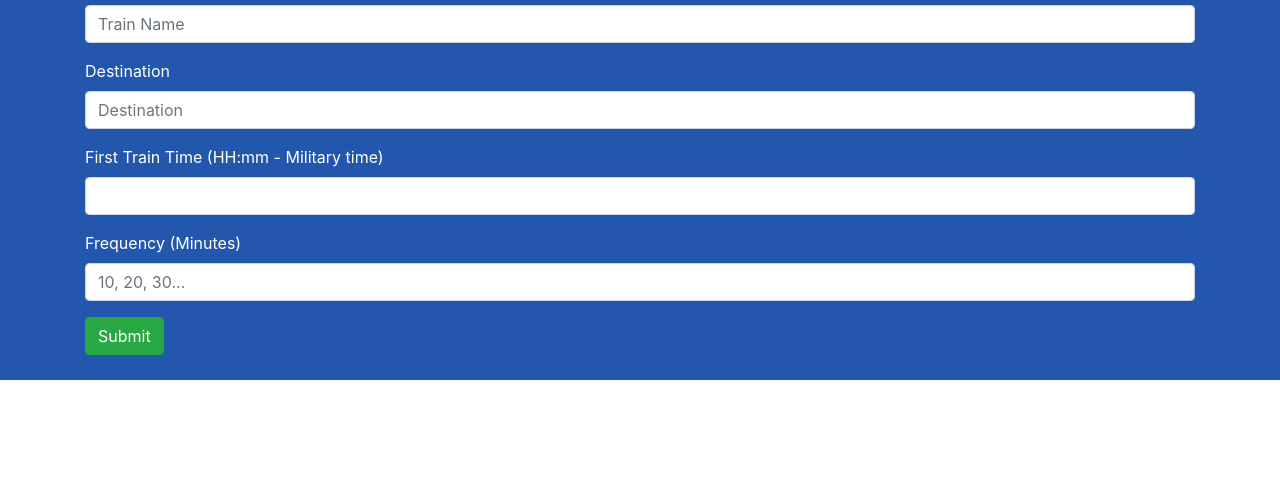
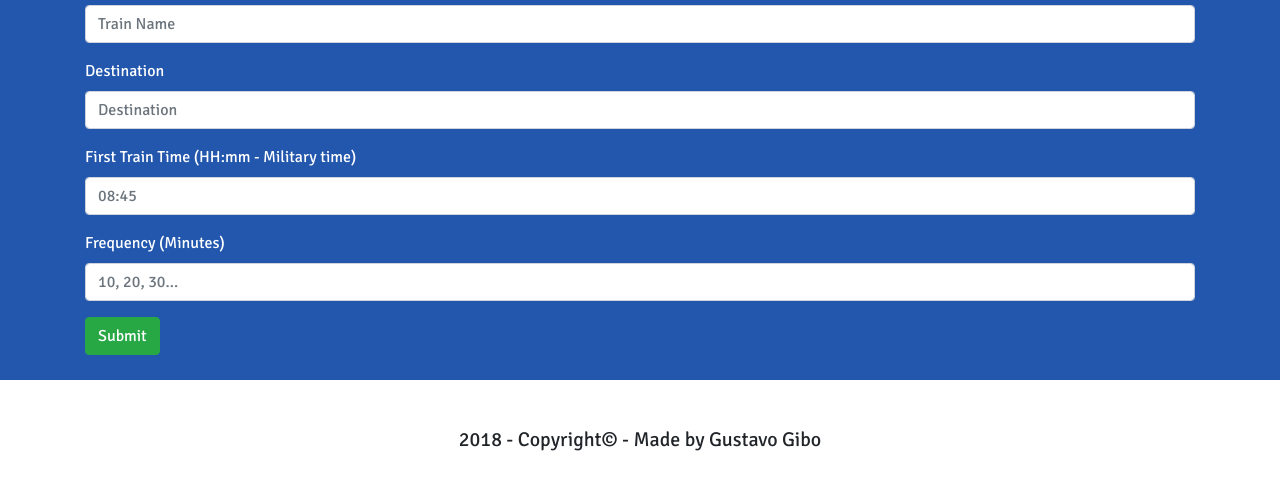
Before and after one commit to gustavogibo/Train-Scheduler, a plain HTML site: page index.html in a window 1280 px wide. Shown: the part 610-1100 px from the top of the page. Before the commit the page ends 990 px from the top, so only its background shows below. Drawn offline with nearby package versions, Linux system fonts and the light colour scheme; no server answers.

Commit message:
Adding a google font and a footer

```diff
--- a/assets/css/style.css
+++ b/assets/css/style.css
@@ -1,3 +1,7 @@
+body {
+    font-family: 'Signika', sans-serif;
+}
+
 header {
     padding: 75px 0px;
     background: #2257ad;
@@ -13,3 +17,8 @@ header {
     background: #2257ad;
     color: #fff;
 }
+
+.footer {
+    padding: 45px 0px;
+    font-size: 20px;
+}
--- a/index.html
+++ b/index.html
@@ -12,6 +12,7 @@
     <meta name="msapplication-TileColor" content="#da532c">
     <meta name="theme-color" content="#ffffff">
     <link rel="stylesheet" href="https://stackpath.bootstrapcdn.com/bootstrap/4.1.0/css/bootstrap.min.css" integrity="sha384-9gVQ4dYFwwWSjIDZnLEWnxCjeSWFphJiwGPXr1jddIhOegiu1FwO5qRGvFXOdJZ4" crossorigin="anonymous">
+    <link href="https://fonts.googleapis.com/css?family=Signika" rel="stylesheet">
     <link rel="stylesheet" href="https://use.fontawesome.com/releases/v5.0.12/css/all.css" integrity="sha384-G0fIWCsCzJIMAVNQPfjH08cyYaUtMwjJwqiRKxxE/rx96Uroj1BtIQ6MLJuheaO9" crossorigin="anonymous">
     <link rel="stylesheet" href="assets/css/style.css">
     <script src="https://code.jquery.com/jquery-3.3.1.min.js"></script>
@@ -81,7 +82,7 @@
                             </div>
                             <div class="form-group">
                                 <label for="train-first-time">First Train Time (HH:mm - Military time)</label>
-                                <input type="text" class="form-control" id="train-first-time">
+                                <input type="text" class="form-control" id="train-first-time" placeholder="08:45">
                             </div>
                             <div class="form-group">
                                 <label for="train-frequency">Frequency (Minutes)</label>
@@ -94,6 +95,17 @@
             </div>
         </div>
     </main>
+    <footer>
+        <div class="container">
+            <div class="row">
+                <div class="col-12 text-center">
+                    <div class="footer">
+                        2018 - Copyright&copy; - Made by Gustavo Gibo
+                    </div>
+                </div>
+            </div>
+        </div>
+    </footer>
     <script src="assets/js/scripts.js"></script>
 </body>
 </html>
```
